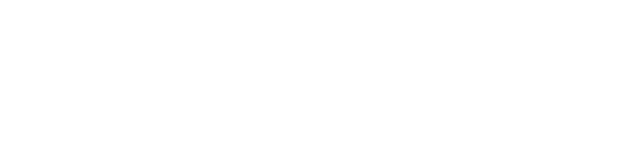
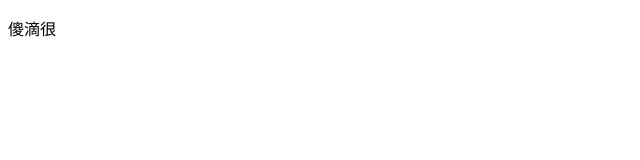
Before and after one commit to webCJJ/Vue, a website: page example/Vue-extend.html in a window 1280 px wide. Shown: the full height of the page, 0-640 px from the left. Drawn offline with Linux system fonts and the light colour scheme.

Commit message:
vue-directive 自定义指令 vue-extend  构造函数延伸 vue-set

```diff
--- a/example/Vue-extend.html
+++ b/example/Vue-extend.html
@@ -11,7 +11,16 @@
   </div>
 
   <script>
-    var vm = new Vue
+    var vm = Vue.extend({
+        template:'<p>{{cute}}</p>',
+        data:function(){
+            return{
+            cute:"傻滴很"
+            }
+        }
+    })
+      new vm().$mount('spp');
+
   </script>
 </body>
 </html>
```
Also changed, not shown: example/vue-set.html (added, +11 -0 lines), index.html (+3 -3 lines).
